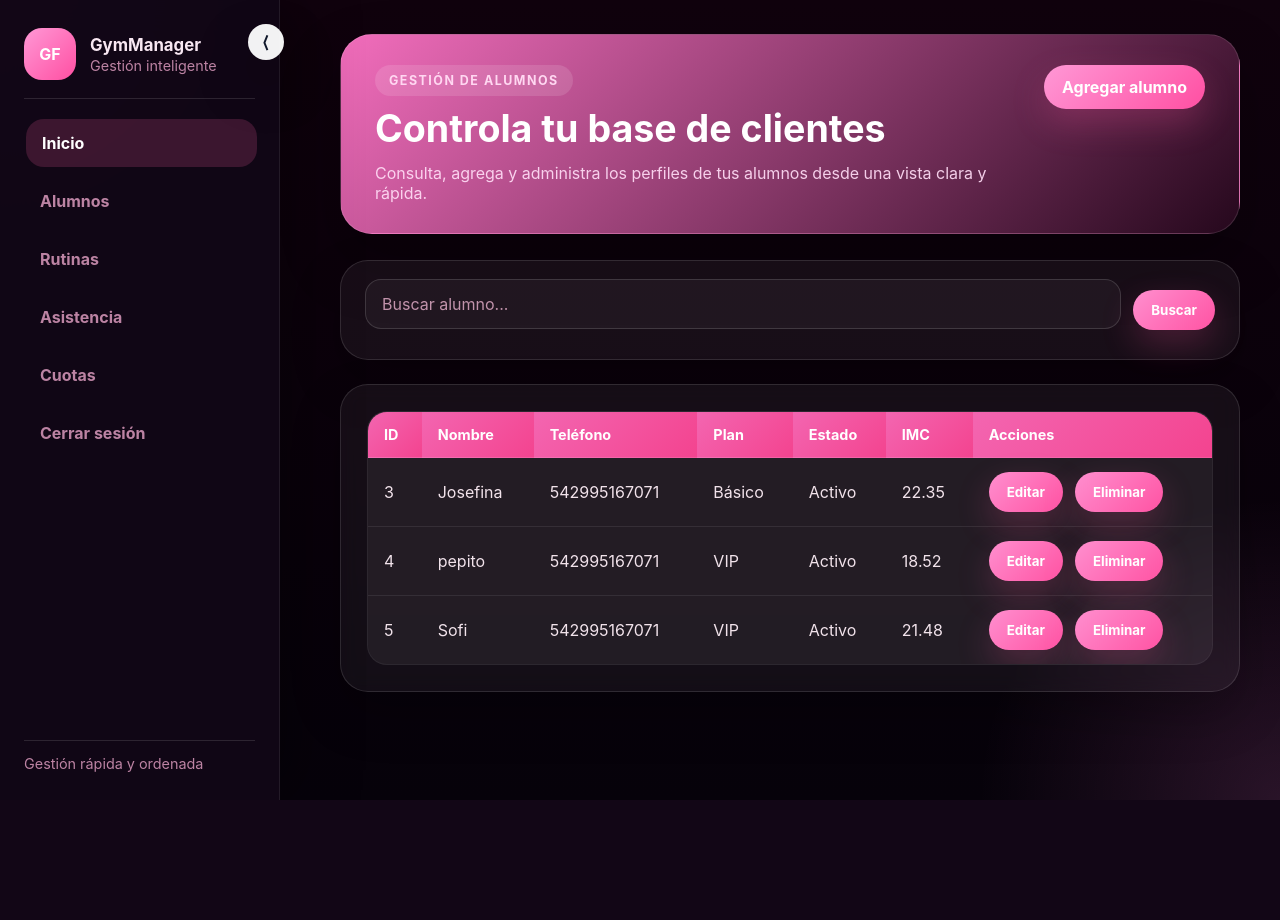
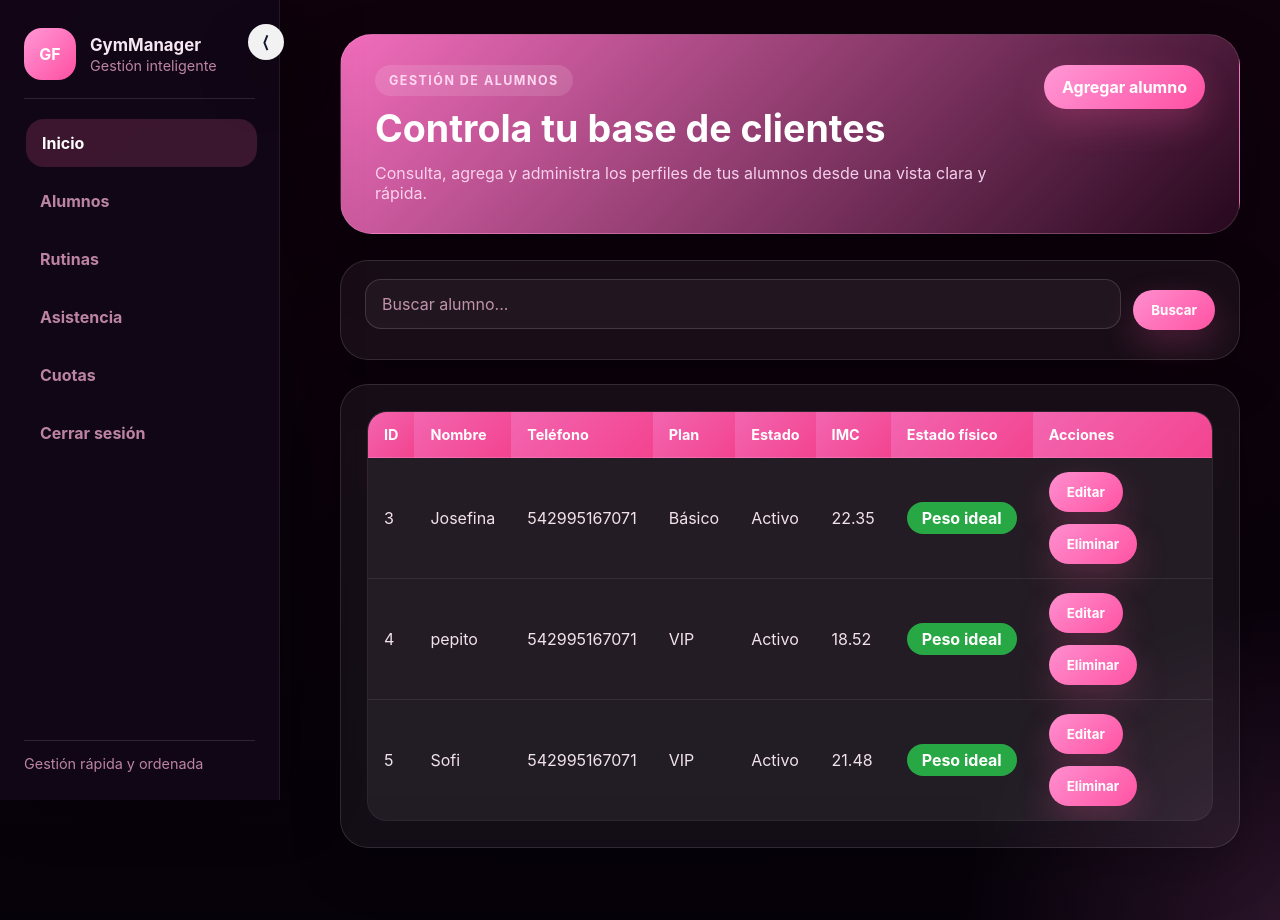
Before and after one commit to annitabromberg/gymmanager, a Flask app: page /alumnos in a window 1280 px wide. Before the commit the page ends 800 px from the top, so only its background shows below. Run offline with Flask 3, Linux system fonts and the light colour scheme; the visitor is signed in with stand-in values (Sample User, id 1).

Commit message:
cambio imc

```diff
--- a/gymmanager_app/routes.py
+++ b/gymmanager_app/routes.py
@@ -90,7 +90,6 @@ def logout():
     session.clear()
     return redirect("/")
 
-
 @main.route("/alumnos")
 def alumnos():
     """Muestra la lista de alumnos y permite buscar por nombre."""
@@ -102,12 +101,36 @@ def alumnos():
     buscar = request.args.get("buscar", "")
 
     if buscar:
-        lista = [alumno for alumno in lista if buscar.lower() in alumno["nombre"].lower()]
+        lista = [
+            alumno for alumno in lista
+            if buscar.lower() in alumno["nombre"].lower()
+        ]
 
     for alumno in lista:
-        alumno["imc"] = calcular_imc(alumno)
 
-    return render_template("alumnos.html", alumnos=lista, buscar=buscar)
+        imc = calcular_imc(alumno)
+        alumno["imc"] = imc
+
+        try:
+            imc = float(imc)
+
+            if imc < 18.5:
+                alumno["estado_imc"] = "Bajo peso"
+
+            elif imc < 25:
+                alumno["estado_imc"] = "Peso ideal"
+
+            else:
+                alumno["estado_imc"] = "Sobrepeso"
+
+        except:
+            alumno["estado_imc"] = "-"
+
+    return render_template(
+        "alumnos.html",
+        alumnos=lista,
+        buscar=buscar
+    )
 
 
 @main.route("/agregar", methods=["GET", "POST"])
--- a/static/style.css
+++ b/static/style.css
@@ -726,3 +726,33 @@ hr {
         justify-content: center;
     }
 }
+/* ===============================
+   ESTADO FÍSICO DEL ALUMNO
+=============================== */
+
+.estado{
+    padding: 6px 12px;
+    border-radius: 20px;
+    font-weight: bold;
+    color: white;
+    display: inline-block;
+    min-width: 110px;
+    text-align: center;
+}
+
+.verde{
+    background: #28a745;
+}
+
+.rojo{
+    background: #dc3545;
+}
+
+.amarillo{
+    background: #ffc107;
+    color: #222;
+}
+
+.gris{
+    background: #6c757d;
+}
--- a/templates/alumnos.html
+++ b/templates/alumnos.html
@@ -27,6 +27,7 @@
                         <th>Plan</th>
                         <th>Estado</th>
                         <th>IMC</th>
+                        <th>Estado físico</th>
                         <th>Acciones</th>
                     </tr>
                 </thead>
@@ -39,18 +40,52 @@
                             <td>{{ alumno.telefono }}</td>
                             <td>{{ alumno.plan }}</td>
                             <td>{{ alumno.estado }}</td>
-                            <td>{{ alumno.imc if alumno.imc is not none else '—' }}</td>
+                            <td>{{ alumno.imc if alumno.imc is not none else "—" }}</td>
+
+                            <td>
+                                {% if alumno.estado_imc == "Peso ideal" %}
+
+                                    <span class="estado verde">
+                                        {{ alumno.estado_imc }}
+                                    </span>
+
+                                {% elif alumno.estado_imc == "Sobrepeso" %}
+
+                                    <span class="estado rojo">
+                                        {{ alumno.estado_imc }}
+                                    </span>
+
+                                {% elif alumno.estado_imc == "Bajo peso" %}
+
+                                    <span class="estado amarillo">
+                                        {{ alumno.estado_imc }}
+                                    </span>
+
+                                {% else %}
+
+                                    <span class="estado gris">
+                                        Sin datos
+                                    </span>
+
+                                {% endif %}
+                            </td>
+
                             <td>
                                 <div class="action-group">
-                                    <a href="/editar/{{ alumno.id }}"><button class="editar">Editar</button></a>
-                                    <a href="/eliminar/{{ alumno.id }}"><button class="eliminar">Eliminar</button></a>
+                                    <a href="/editar/{{ alumno.id }}">
+                                        <button class="editar">Editar</button>
+                                    </a>
+
+                                    <a href="/eliminar/{{ alumno.id }}">
+                                        <button class="eliminar">Eliminar</button>
+                                    </a>
                                 </div>
                             </td>
                         </tr>
                         {% endfor %}
                     {% else %}
                         <tr>
-                            <td colspan="7">No hay alumnos registrados.</td>
+                            <td colspan="8">No hay alumnos registrados.</td>
                         </tr>
                     {% endif %}
                 </tbody>
```
Also changed, not shown: cuotas.json (+9 -16 lines).
